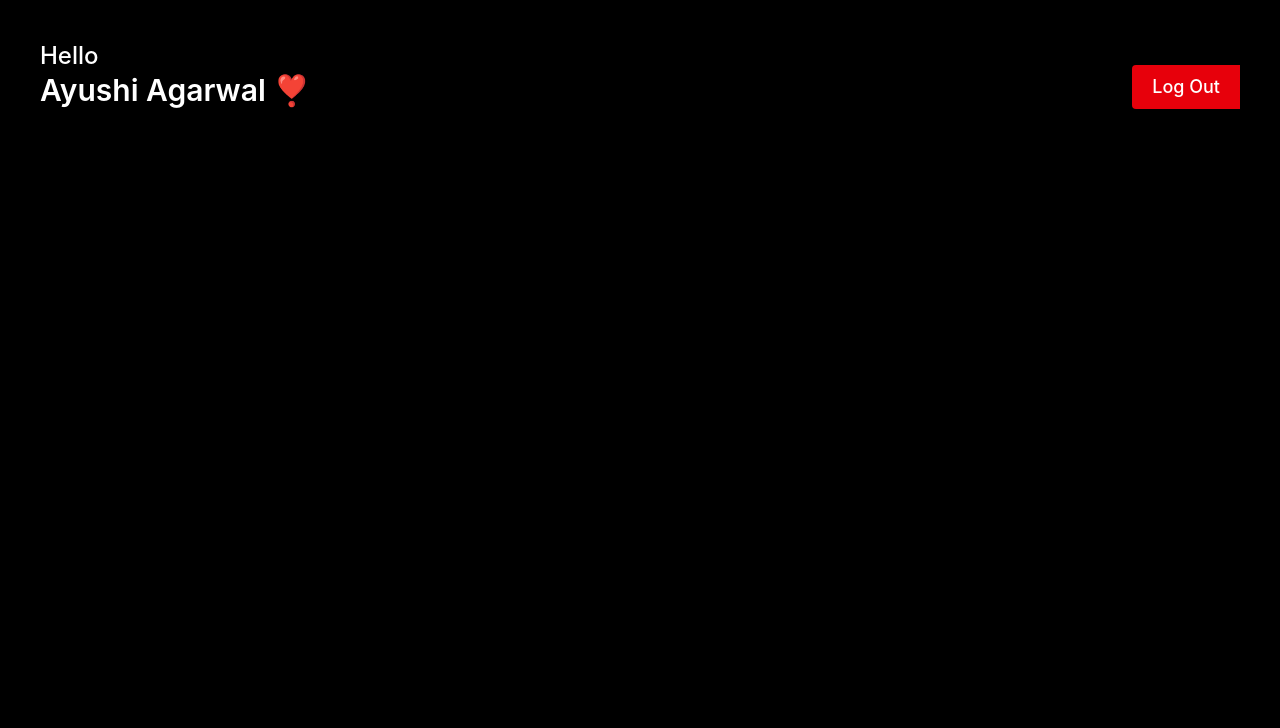
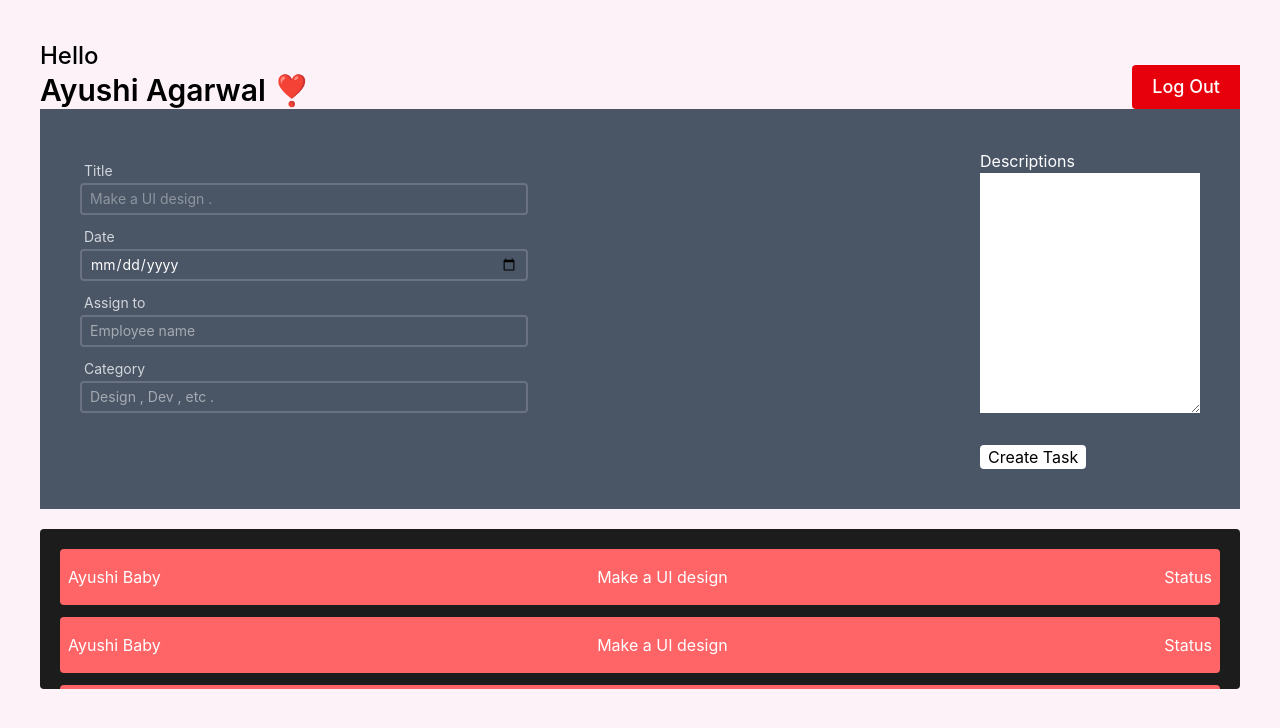
Before and after one commit to presidentnilesh/EMP, a React (Vite) app: page / in a window 1280 px wide. Shown: the top 728 px of the page. Built offline with nearby package versions, Linux system fonts and the light colour scheme.

Commit message:
made a task assigned colum in the buttom of the admindashboard

```diff
--- a/src/components/Dashboard/AdminDashboard.jsx
+++ b/src/components/Dashboard/AdminDashboard.jsx
@@ -1,11 +1,14 @@
 import React from 'react'
 import Headers from '../others/Headers'
+import CreateTask from '../others/CreateTask'
+import AllTask from '../others/AllTask'
 
 const AdminDashboard = () => {
   return (
-    <div className='h-screen w-screen p-10'>
+    <div className='h-screen w-screen p-10 bg-pink-50'>
         <Headers />
-
+        <CreateTask />
+        <AllTask />
     </div>
   )
 }
--- /dev/null
+++ b/src/components/others/AllTask.jsx
@@ -0,0 +1,36 @@
+import React from 'react'
+
+const AllTask = () => {
+  return (
+    <div className='bg-[#1c1c1c] p-5 mt-5 h-40 overflow-auto rounded'>
+        <div className='bg-red-400 mb-3 px-2 py-4 rounded justify-between flex'>
+            <h2>Ayushi Baby</h2>
+            <h3>Make a UI design</h3>
+            <h5>Status</h5>
+        </div>
+        <div className='bg-red-400 mb-3 px-2 py-4 rounded justify-between flex'>
+            <h2>Ayushi Baby</h2>
+            <h3>Make a UI design</h3>
+            <h5>Status</h5>
+        </div>
+        <div className='bg-red-400 mb-3 px-2 py-4 rounded justify-between flex'>
+            <h2>Ayushi Baby</h2>
+            <h3>Make a UI design</h3>
+            <h5>Status</h5>
+        </div>
+        <div className='bg-red-400 mb-3 px-2 py-4 rounded justify-between flex'>
+            <h2>Ayushi Baby</h2>
+            <h3>Make a UI design</h3>
+            <h5>Status</h5>
+        </div>
+        <div className='bg-red-400 mb-3 px-2 py-4 rounded justify-between flex'>
+            <h2>Ayushi Baby</h2>
+            <h3>Make a UI design</h3>
+            <h5>Status</h5>
+        </div>
+
+    </div>
+  )
+}
+
+export default AllTask
--- a/src/components/others/CreateTask.jsx
+++ b/src/components/others/CreateTask.jsx
@@ -2,7 +2,7 @@ import React from 'react'
 
 const CreateTask = () => {
   return (
-     <div>
+        <div>
             <form className='flex w-full flex-wrap bg-gray-600 justify-between items-start p-10'>
                 <div className='w-1/2'>
                     <div className='text-gray-300 text-sm mb-0.5'>
@@ -25,13 +25,16 @@ const CreateTask = () => {
                         <input className='text-sm py-1 px-2 w-4/5 rounded outline-none bg-transparent border-2 border-gray-500'  type="text" placeholder='Design , Dev , etc .'/>
                     </div>
 
-                    <button className='mt-8 size-fit bg-white text-black rounded px-2'>Create Task</button>
+
 
                 </div>
 
-                <div>
+                <div className='flex flex-col'>
                     <h3>Descriptions</h3>
                     <textarea className= ' bg-white text-black'  name="" id="" col='30' rows='10'></textarea>
+
+                    <button className='mt-8 size-fit bg-white text-black rounded px-2'>Create Task</button>
+
                 </div>
 
 
--- a/src/components/others/Headers.jsx
+++ b/src/components/others/Headers.jsx
@@ -3,7 +3,7 @@ import React from 'react'
 const Headers = () => {
   return (
     <div className='flex items-end justify-between '>
-        <h1 className='text-2xl font-medium'> Hello <br /> <span className='text-3xl font-semibold'>Ayushi Agarwal ❣️</span> </h1>
+        <h1 className='text-2xl font-medium text-black'> Hello <br /> <span className='text-black text-3xl font-semibold'>Ayushi Agarwal ❣️</span> </h1>
         <button className='bg-red-600 text-lg font-medium text-white px-5 py-2 rounded-s-sm'>Log Out</button>
     </div>
   )
```
